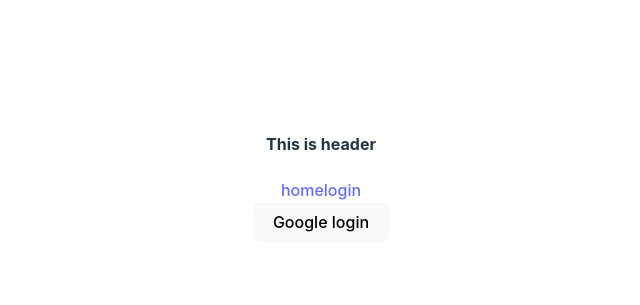
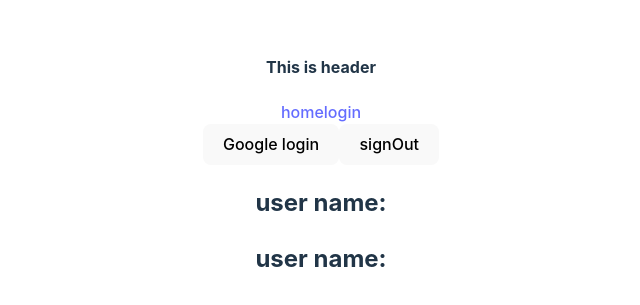
Before and after one commit to Salman-Faiz/explore-firebase, a React (Vite) app: page /login in a window 1280 px wide. Shown: the part 223-528 px from the top of the page, without its empty margins (319-959 px from the left). Built offline with nearby package versions, Linux system fonts and the light colour scheme.

Commit message:
show google logged in data to UI

```diff
--- a/src/Components/Login/Login.jsx
+++ b/src/Components/Login/Login.jsx
@@ -1,26 +1,48 @@
-import React from 'react';
-import {GoogleAuthProvider, getAuth, signInWithPopup } from 'firebase/auth';
-import app from '../../Firebase/firebase.init';
-
+import {signOut, GoogleAuthProvider, getAuth, signInWithPopup } from "firebase/auth";
+import app from "../../Firebase/firebase.init";
+import { useState } from "react";
 
 const Login = () => {
-    const auth =getAuth(app);
+    const [users,setUsers]= useState([''])
+
+    const auth = getAuth(app)
+
     const googleProvider = new GoogleAuthProvider();
 
     const handleGoogleSignIn =()=>{
-        // console.log('google mama is coming')
+
         signInWithPopup(auth,googleProvider)
         .then(result=>{
-            const user= result.user;
-            console.log(user)
-        });
+            const user = result.user;
+            console.log(user);
+            setUsers(user)
+        })
+        .catch(error=>{
+            console.log(error.messege);
+        })
 
 
+
+        };
+        const handleSignOut=()=>{
+            signOut(auth)
+            .then(result=>{
+
+            })
+            .catch(error=>{
+
+            })
         }
 
     return (
         <div>
         <button onClick={handleGoogleSignIn}>Google login</button>
+        <button onClick={handleSignOut}>signOut</button>
+
+        <h2>user name: {users.displayName}</h2>
+        <h2>user name: {users.email}</h2>
+        <img src={users.photoURL} alt="" />
+
     </div>
     )
 };
--- a/src/Firebase/firebase.init.js
+++ b/src/Firebase/firebase.init.js
@@ -15,5 +15,4 @@ const firebaseConfig = {
 
 // Initialize Firebase
 const app = initializeApp(firebaseConfig);
-
 export default app;
```
